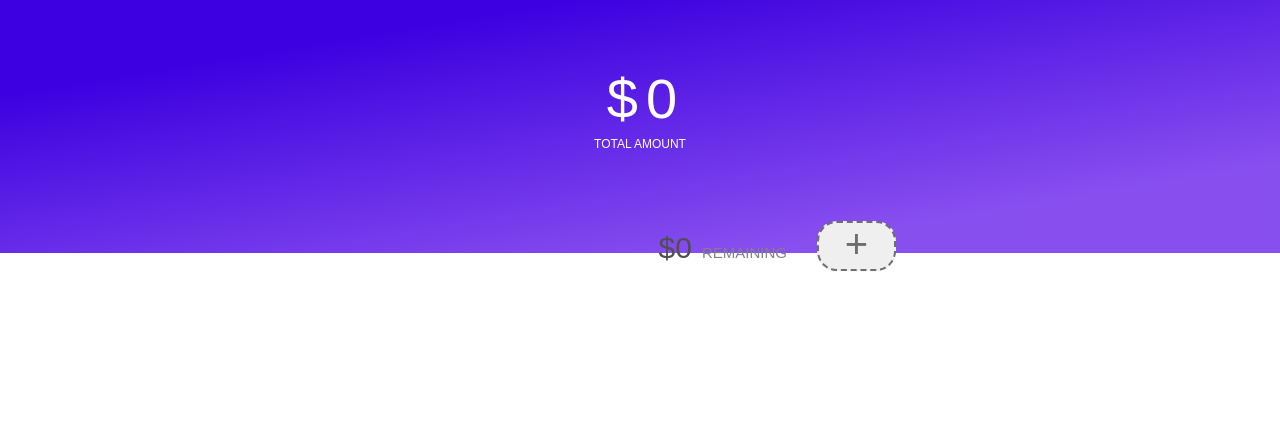
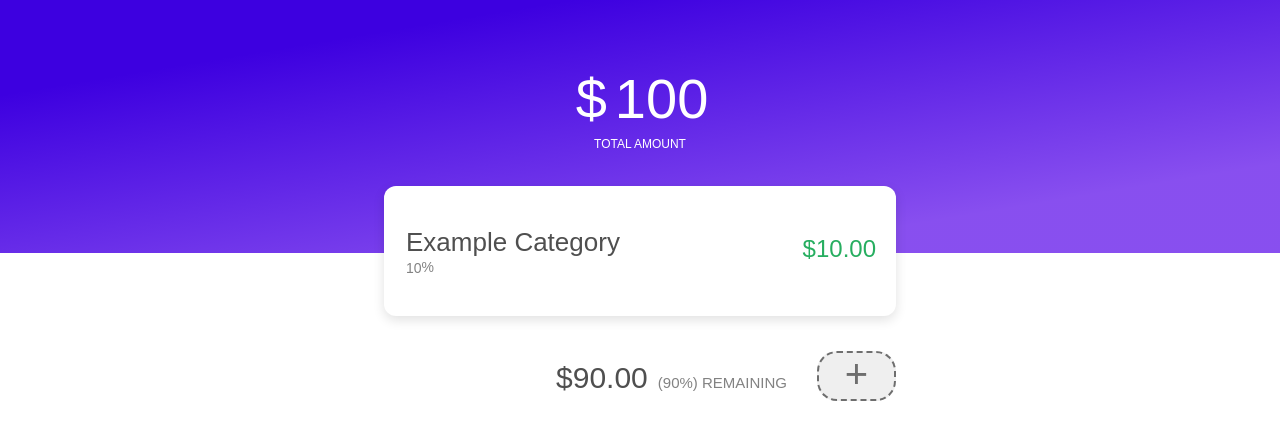
Before and after one commit to jacksonhvisuals/budget-calculator, a React (Create React App) app: page / in a window 1280 px wide. Shown: the top 440 px of the page. Built offline with nearby package versions, Linux system fonts and the light colour scheme.

Commit message:
Begin work on a delete button, fix some crashes

```diff
--- a/public/index.html
+++ b/public/index.html
@@ -10,6 +10,8 @@
     -->
     <link rel="manifest" href="%PUBLIC_URL%/manifest.json">
     <link rel="shortcut icon" href="%PUBLIC_URL%/favicon.ico">
+    <link href="https://fonts.googleapis.com/css?family=Raleway" rel="stylesheet">
+
     <!--
       Notice the use of %PUBLIC_URL% in the tags above.
       It will be replaced with the URL of the `public` folder during the build.
--- a/src/components/AppLayout/AppLayout.js
+++ b/src/components/AppLayout/AppLayout.js
@@ -21,8 +21,15 @@ class AppLayout extends Component {
       };
     } else {
       this.state = {
-        total: 0,
-        budgetItemCollection: []
+        total: 100,
+        budgetItemCollection: [
+          {
+            name: "Example Category",
+            id: 1602100152,
+            percent: 10,
+            total: "12.30"
+          }
+        ]
       };
     }
 
@@ -31,7 +38,7 @@ class AppLayout extends Component {
     this.itemChangeHandler = this.itemChangeHandler.bind(this);
     this.selectItem = this.selectItem.bind(this);
     this.addNewItem = this.addNewItem.bind(this);
-    this.copyTotal = this.copyTotal.bind(this);
+    this.removeItem = this.removeItem.bind(this);
     currentBudgetCollection = this.state.budgetItemCollection;
     this.calculateAmounts();
     console.log(JSON.parse(offlineData.getItem("budgetItemCollection")));
@@ -39,16 +46,18 @@ class AppLayout extends Component {
 
   calculateAmounts() {
     let budgetTotal = this.state.total;
-    let calculation;
+    let calculation = 0;
     let currentlyUsed = 0;
     remainderCalculation = 0;
     Object.keys(currentBudgetCollection).forEach(function(key) {
+      if (currentBudgetCollection[key] != null) {
         calculation = (
           budgetTotal *
           (currentBudgetCollection[key]["percent"] / 100)
         ).toFixed(2);
         currentBudgetCollection[key]["total"] = calculation;
         currentlyUsed = currentlyUsed + parseFloat(calculation);
+      }
     });
     remainderCalculation = budgetTotal - currentlyUsed;
     if (remainderCalculation > 0) {
@@ -57,6 +66,8 @@ class AppLayout extends Component {
       remainderPercentage = Math.round(
         (remainderCalculation / budgetTotal) * 100
       );
+      remainderCalculation = "$" + remainderCalculation;
+
       remainderPercentage = "(" + remainderPercentage + "%)";
     } else if (remainderCalculation < 0) {
       remainderPercentage = Math.round(
@@ -111,6 +122,15 @@ class AppLayout extends Component {
     );
   }
 
+  removeItem(itemId) {
+    delete currentBudgetCollection[this.selectItem(itemId)];
+    this.setState({ budgetItemCollection: currentBudgetCollection });
+    offlineData.setItem(
+      "budgetItemCollection",
+      JSON.stringify(this.state.budgetItemCollection)
+    );
+  }
+
   setBudgetTotal(amount) {
     this.setState({ total: amount });
     offlineData.setItem("budget", JSON.stringify(amount));
@@ -134,9 +154,6 @@ class AppLayout extends Component {
     );
   }
 
-  // Automatically copy total to clipboard.
-  copyTotal(item) {}
-
   render() {
     return (
       <div>
@@ -148,9 +165,9 @@ class AppLayout extends Component {
         />
         <ItemCardContainer
           budgetItemCollection={this.state.budgetItemCollection}
-          copyTotal={this.copyTotal}
           calculate={this.calculateAmounts}
           itemChangeHandler={this.itemChangeHandler}
+          deleteItemHandler={this.removeItem}
         />
         <div className="lower-container">
           <div id="calculationContainer">
--- a/src/components/ItemCard/ItemCard.css
+++ b/src/components/ItemCard/ItemCard.css
@@ -41,6 +41,7 @@
   box-shadow: 0px 4px 12px rgba(0, 0, 0, 0.12);
   margin-top: 10px;
   padding: 20px;
+  position: relative;
 }
 .item-card::after {
   clear: both;
@@ -57,3 +58,22 @@
   float: right;
   line-height: 90px;
 }
+
+.closeButton {
+  position: absolute;
+  top: 0;
+  right: 0;
+  height: 10px;
+  line-height: 30px;
+  padding-right: 8px;
+  font-family: "Raleway";
+  color: #ffffff;
+  cursor: pointer;
+  transition-duration: 0.2s;
+}
+
+.item-card:hover .right-half > .closeButton {
+  color: #828282;
+  transition-duration: 0.4s;
+  transition-delay: 0.7s;
+}
--- a/src/components/ItemCard/ItemCard.js
+++ b/src/components/ItemCard/ItemCard.js
@@ -12,6 +12,7 @@ class ItemCard extends Component {
     this.updateName = this.updateName.bind(this);
     this.updatePercentage = this.updatePercentage.bind(this);
     this.updatePercentageBlur = this.updatePercentageBlur.bind(this);
+    this.deleteItem = this.deleteItem.bind(this);
     new ClipboardJS(".clipbtn");
   }
 
@@ -50,6 +51,10 @@ class ItemCard extends Component {
       this.state.itemPercentage
     );
     this.props.calculate();
+  }
+
+  deleteItem() {
+    this.props.itemRemoveHandler(this.props.itemId);
   }
 
   componentDidMount() {
@@ -92,12 +97,12 @@ class ItemCard extends Component {
             <span
               id={"itemTotal" + this.props.itemId}
               className="itemTotal clipbtn"
-              onClick={this.props.itemClickHandler(this.props.itemId)}
               data-clipboard-action="copy"
               data-clipboard-target={"#itemTotal" + this.props.itemId}
             >
               ${this.props.itemTotal}
             </span>
+            <span className="closeButton">x</span>
           </div>
         </div>
       </div>
--- a/src/components/ItemCardContainer/ItemCardContainer.js
+++ b/src/components/ItemCardContainer/ItemCardContainer.js
@@ -18,6 +18,7 @@ export default class ItemCardContainer extends Component {
                 itemTotal={item.total}
                 itemClickHandler={this.props.copyTotal}
                 itemChangeHandler={this.props.itemChangeHandler}
+                itemRemoveHandler={this.props.deleteItemHandler}
               />
             );
           })}
```
Lines whose indentation alone changed are shown as unchanged.
